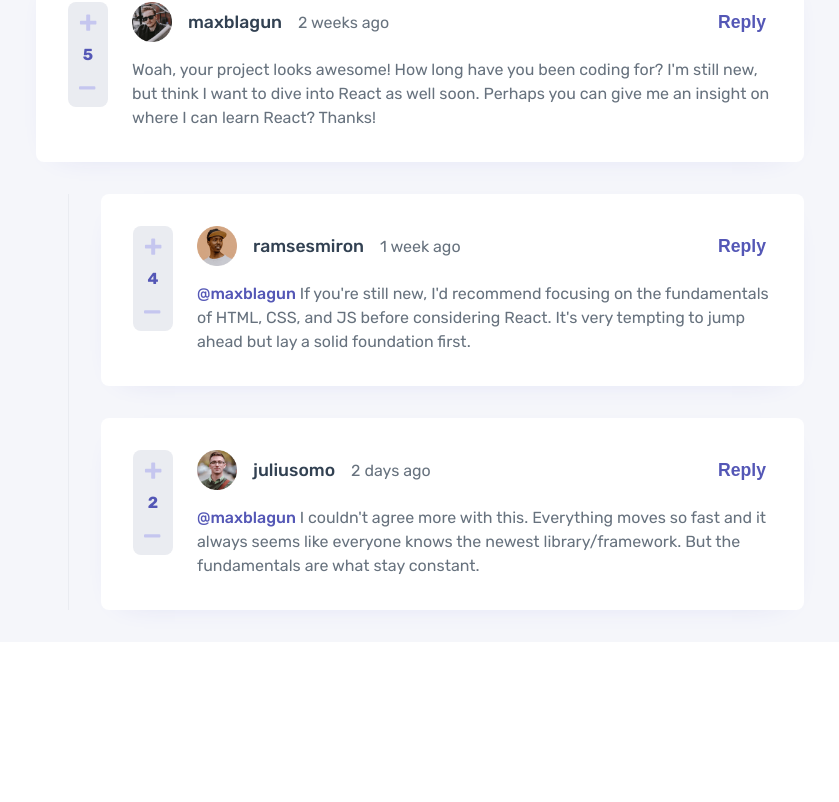
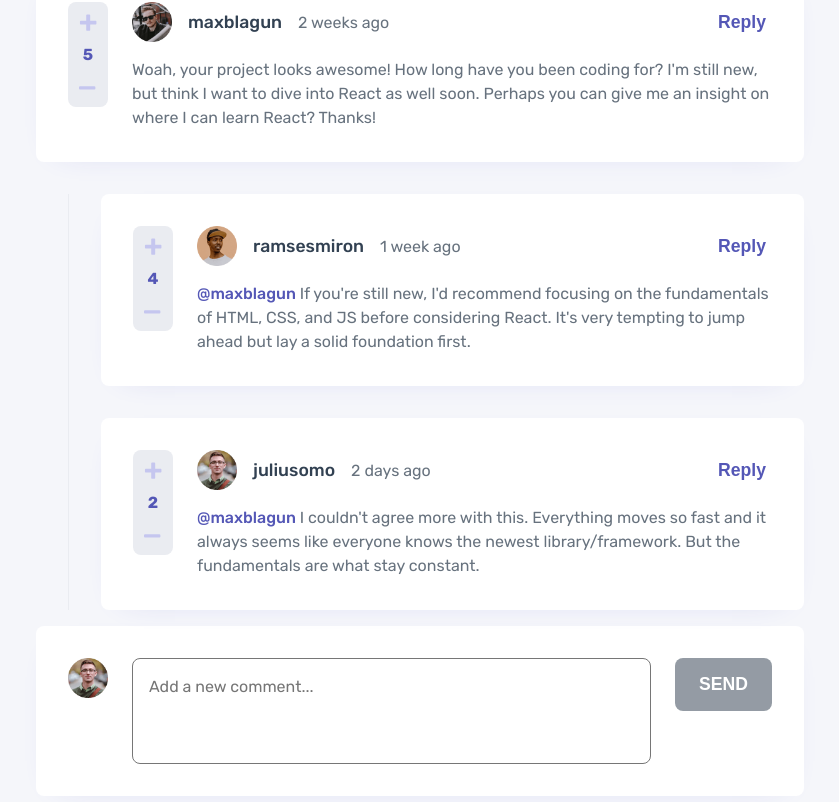
Before and after one commit to simoneclr/fm-comments-section, a React (Create React App) app: page / in a window 1280 px wide. Shown: the part 286-1088 px from the top of the page, without its empty margins (220-1059 px from the left). Before the commit the page ends 928 px from the top, so only its background shows below. Built offline with nearby package versions, Linux system fonts and the light colour scheme.

Commit message:
Add ability to create new root comment

```diff
--- a/src/store/comments/commentsSlice.js
+++ b/src/store/comments/commentsSlice.js
@@ -93,6 +93,13 @@ const commentsSlice = createSlice({
 				// TODO: add proper id generation
 				state.latestId++
 
+				let repliesTo = parentId
+
+				// If no parent id has been provided, set parentId to -1 to show the new comment is a root comment
+				if (!parentId) {
+					repliesTo = -1
+				}
+
 				// Create new comment
 				const newComment = {
 					"id": state.latestId,
@@ -103,12 +110,15 @@ const commentsSlice = createSlice({
 						value: 0,
 						voters: {}
 					},
-					"repliesTo": parentId,
+					"repliesTo": repliesTo,
 					"replies": []
 				}
 
-				// Add new comment's id to parent's replies array
-				state.entities[parentId].replies.push(newComment.id)
+				// Check if the new comment is replying to someone
+				if (state.entities.hasOwnProperty(parentId)) {
+					// Add new comment's id to parent's replies array
+					state.entities[parentId].replies.push(newComment.id)
+				}
 
 				// Add new comment using the adapter function
 				commentsAdapter.addOne(state, newComment)
--- a/src/views/comments/AddCommentForm.js
+++ b/src/views/comments/AddCommentForm.js
@@ -1,25 +1,33 @@
 import React, { useState } from "react";
 import { useDispatch, useSelector } from "react-redux";
+
 import { addComment, selectCommentById } from "../../store/comments/commentsSlice";
-
 import { selectLoggedUser, selectUserById } from "../../store/users/usersSlice";
 
 function AddCommentForm({parentId, isActive, handleActiveChange}) {
 
+	// Select the username of the user currently logged in
 	const loggedUserId = useSelector(selectLoggedUser)
 
+	// Select the information of the logged in user
 	const user = useSelector(state => selectUserById(state, loggedUserId))
 
+	// Select information obout the comment the form is replying to (if any)
 	const parent = useSelector(state => selectCommentById(state, parentId))
 
-	// Static text showing the username the user is replying to
-	const renderedParentName = "@" + parent.user + " "
+	// If the comment is a reply, build Static text showing the username the user is replying to
+	let renderedParentName = ""
+
+	if (parent) {
+		renderedParentName = "@" + parent.user + " "
+	}
 
 	// State variable that controls the textarea
 	const [content, setContent] = useState("")
 
 	const dispatch = useDispatch()
 
+	// Handles content changes in the text area
 	const onContentChange = (e) => {
 		let text = (e.target.value)
 
@@ -29,6 +37,7 @@ function AddCommentForm({parentId, isActive, handleActiveChange}) {
 		setContent(text)
 	}
 
+	// Handles form submission
 	const onSubmit = (e) => {
 		e.preventDefault()
 
@@ -46,11 +55,13 @@ function AddCommentForm({parentId, isActive, handleActiveChange}) {
 					className={"comment-card add-comment-form" + (isActive ? " active" : "")}>
 			<img src={user.image.png} alt="" className="comment-picture"/>
 
-			<textarea name="commentContent" value={renderedParentName + content}
+			<textarea name="commentContent" value={renderedParentName + content} placeholder="Add a new comment..."
 								onChange={onContentChange} rows="3">
 			</textarea>
 
-			<button type="submit" className="btn btn-primary" disabled={content.length <= 0}>Reply</button>
+			<button type="submit" className="btn btn-primary" disabled={content.length <= 0}>
+				{parent ? "Reply" : "Send"}
+			</button>
 		</form>
 	)
 }
--- a/src/views/comments/CommentsDashboard.js
+++ b/src/views/comments/CommentsDashboard.js
@@ -1,7 +1,9 @@
 import React from "react";
 import { useSelector } from "react-redux";
+
 import { selectAllComments } from "../../store/comments/commentsSlice";
 
+import AddCommentForm from "./AddCommentForm";
 import CommentsThread from "./CommentsThread";
 
 // Displays the main comments page
@@ -17,6 +19,8 @@ function CommentsDashboard() {
 			<ul className="comments-thread root-thread">
 				{rootComments.map(c => <CommentsThread key={c.id} comment={c}/>)}
 			</ul>
+
+			<AddCommentForm isActive={true} handleActiveChange={isActive => true} />
 		</section>
 	)
 }
```
